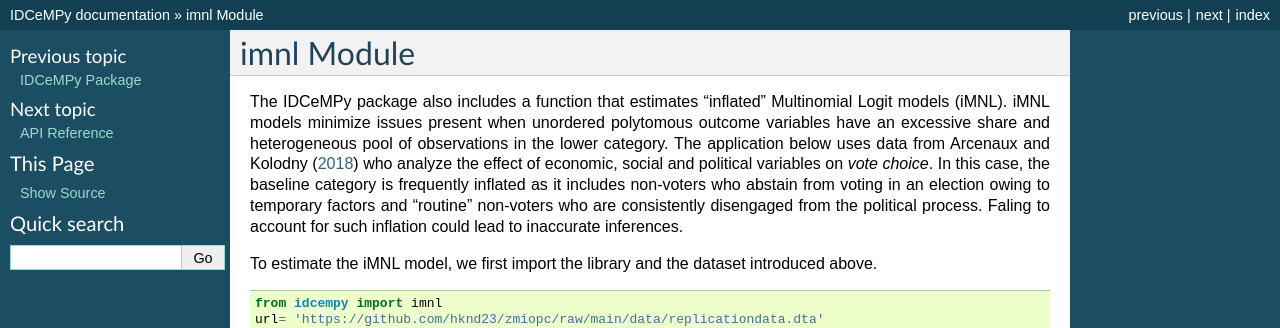
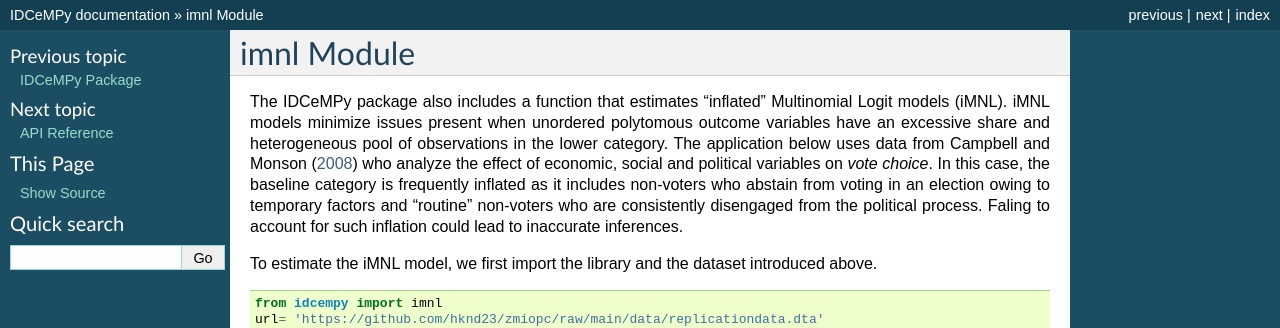
Before and after one commit to hknd23/idcempy, a Sphinx documentation site: the page built from docs/imnl_tutorial.rst, in a window 1280 px wide. Shown: the top 328 px of the page. Built offline with Sphinx 7.4.7, drawn with Linux system fonts in a browser that asks for light colours.

Commit message:
Update imnl_tutorial.rst

```diff
--- a/docs/imnl_tutorial.rst
+++ b/docs/imnl_tutorial.rst
@@ -2,7 +2,7 @@
 imnl Module
 ***********
 
-The IDCeMPy package also includes a function that estimates "inflated" Multinomial Logit models (iMNL).  iMNL models minimize issues present when unordered polytomous outcome variables have an excessive share and heterogeneous pool of observations in the lower category.  The application below uses data from Arcenaux and Kolodny (`2018 <https://onlinelibrary.wiley.com/doi/abs/10.1111/j.1540-5907.2009.00399.x>`__) who analyze the effect of economic, social and political variables on *vote choice*.  In this case, the baseline category is frequently inflated as it includes non-voters who abstain from voting in an election owing to temporary factors and “routine” non-voters who are consistently disengaged from the political process.  Faling to account for such inflation could lead to inaccurate inferences.
+The IDCeMPy package also includes a function that estimates "inflated" Multinomial Logit models (iMNL).  iMNL models minimize issues present when unordered polytomous outcome variables have an excessive share and heterogeneous pool of observations in the lower category.  The application below uses data from Campbell and Monson (`2008 <https://academic.oup.com/poq/article-abstract/72/3/399/1836972>`__) who analyze the effect of economic, social and political variables on *vote choice*.  In this case, the baseline category is frequently inflated as it includes non-voters who abstain from voting in an election owing to temporary factors and “routine” non-voters who are consistently disengaged from the political process.  Faling to account for such inflation could lead to inaccurate inferences.
 
 To estimate the iMNL model, we first import the library and the dataset introduced above.
 
```
